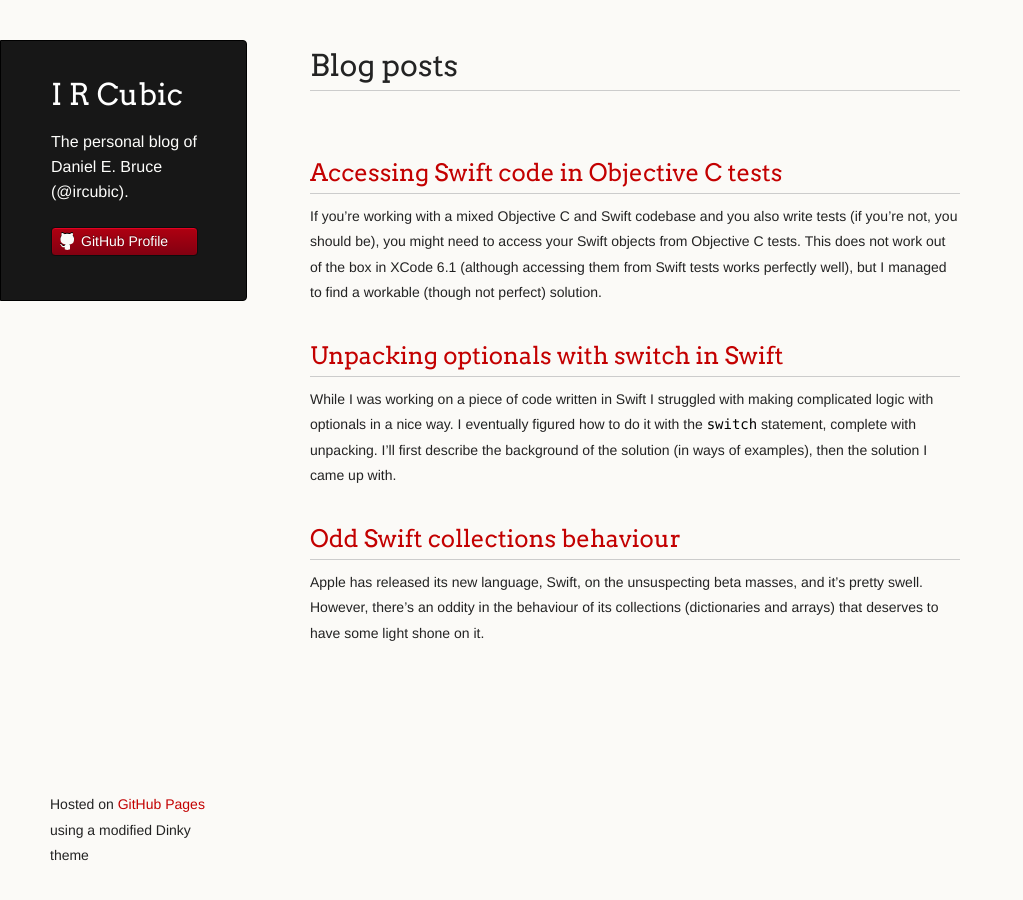
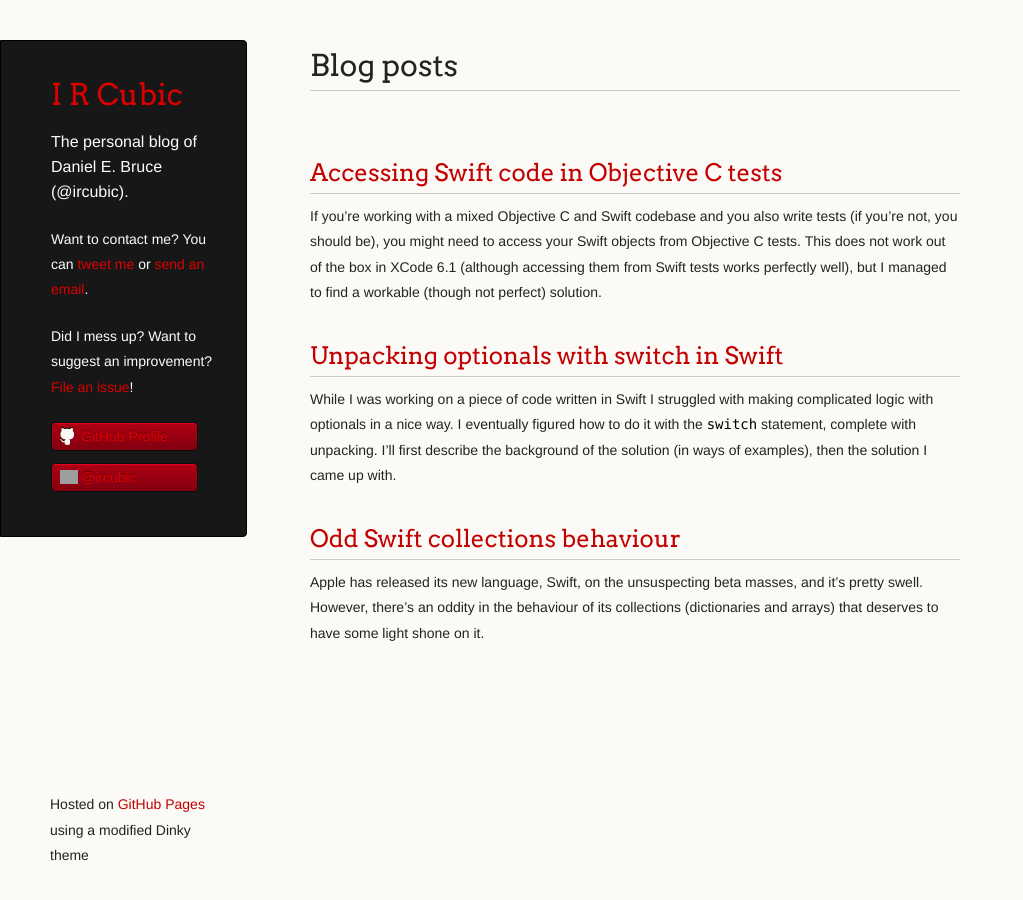
Before and after one commit to ircubic/ircubic.github.io, a Jekyll site: the page built from index.html, in a window 1280 px wide. Shown: the whole page, without its empty margins (0-1023 px from the left). Built offline with Jekyll 4.4.1, drawn with Linux system fonts in a browser that asks for light colours; the list of posts is cut into pages by our own code; grey boxes are pictures that could not be loaded.

Commit message:
Added contact info

```diff
--- a/_layouts/default.html
+++ b/_layouts/default.html
@@ -18,8 +18,11 @@
       <header>
         <h1 class="header"><a href="/">I R Cubic</a></h1>
         <p class="header">The personal blog of Daniel E. Bruce (@ircubic).</p>
+        <p>Want to contact me? You can <a href="http://twitter.com/ircubic">tweet me</a> or <a href="mailto:ircubic@gmail.com">send an email</a>.</p>
+        <p>Did I mess up? Want to suggest an improvement? <a href="https://github.com/ircubic/ircubic.github.io/issues">File an issue</a>!</p>
         <ul>
           <li><a class="buttons github" href="https://github.com/ircubic">GitHub Profile</a></li>
+          <li><a class="buttons twitter" href="https://twitter.com/intent/tweet?screen_name=ircubic" class="twitter-mention-button" data-related="ircubic" data-dnt="true">@ircubic</a>
         </ul>
       </header>
       {{content}}
--- a/stylesheets/styles.css
+++ b/stylesheets/styles.css
@@ -244,8 +244,12 @@ h1.header {
 }
 
 
-h1.header, a.header, a.name, header a{
+h1.header, a.header, a.name {
 	color: #fff;
+}
+
+header a {
+  color: #d00;
 }
 
 a.header {
@@ -306,6 +310,11 @@ a.buttons {
 
 a.github {
 	background: url(../images/octocat-small.png) no-repeat 1px;
+}
+
+a.twitter {
+  background: url(https://g.twimg.com/Twitter_logo_white.png) no-repeat 1px;
+  background-size: 18px;
 }
 
 a.buttons:hover {
```
